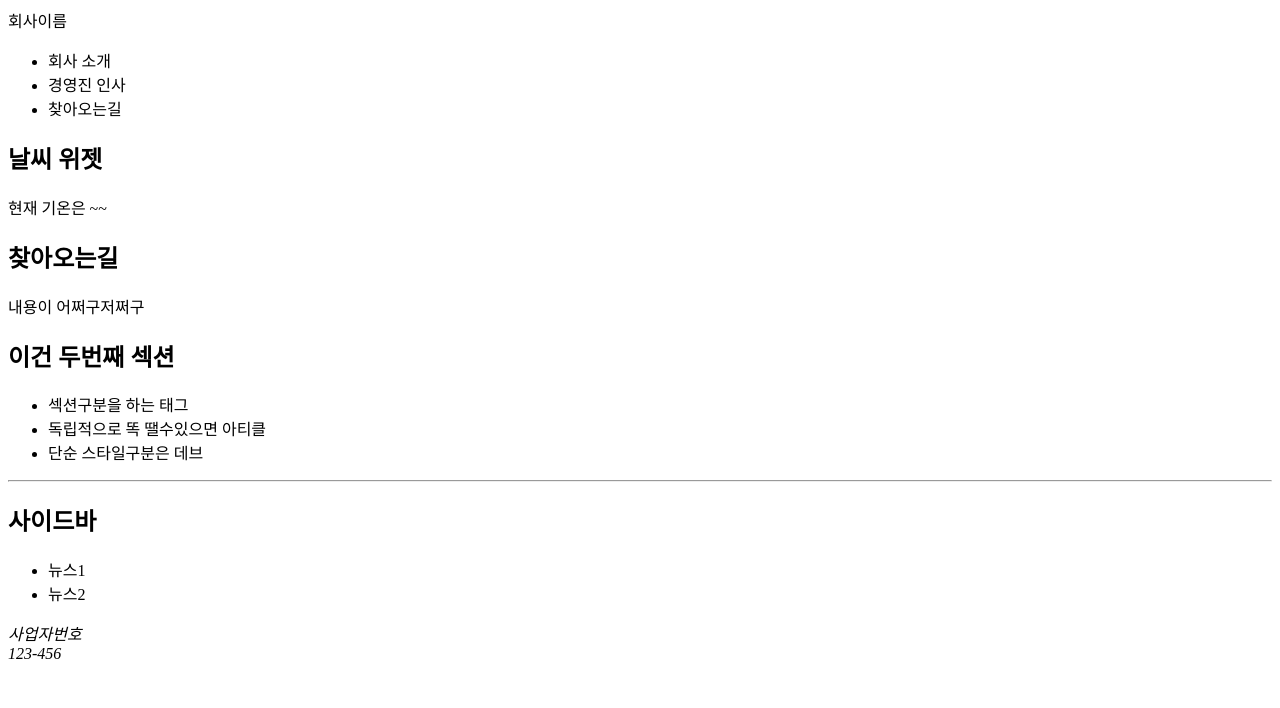
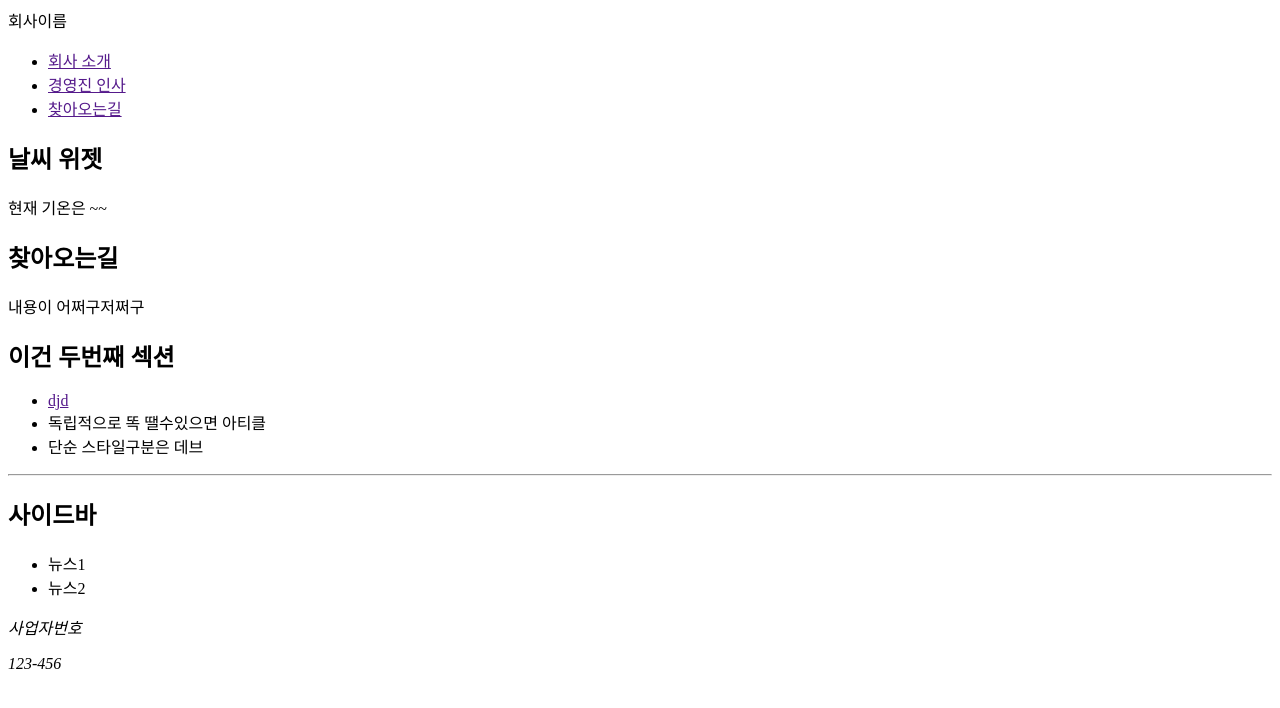
Before and after one commit to zoelee0110/html-lesson, a plain HTML site: page 0722_1.html in a window 1280 px wide. Drawn offline with Linux system fonts and the light colour scheme.

Commit message:
오류수정-li태그 내부 a태그

```diff
--- a/0722_1.html
+++ b/0722_1.html
@@ -9,14 +9,13 @@
     <header>회사이름</header>
     <nav>
         <ul>
-            <LI a href="">회사 소개</LI>
-            <LI a href="">경영진 인사</LI>
-            <LI a href="">찾아오는길</LI>
+            <li> <a href="">회사 소개</a></li>
+            <li><a href="">경영진 인사</a></li>
+            <li><a href="">찾아오는길</a></LI>
         </ul>
     </nav>
     <!-- main시작 -->
-    <header>
-        <main>
+    <main>
             <article>
                 <h2>날씨 위젯</h2>
                 <p>현재 기온은 ~~</p>
@@ -28,12 +27,12 @@
             <section>
                 <h2>이건 두번째 섹션</h2>
                 <ul>
-                <li>섹션구분을 하는 태그</li>
+                <li><a href="">djd</a></li>
                 <li>독립적으로 똑 땔수있으면 아티클</li>
                 <li>단순 스타일구분은 데브</li>
                 </ul>
             </section>
-        </main>
+    </main>
         <!-- main끝 -->
          <hr>
          <!-- hr은 구분선 추가 (마크업에서는 넣고 css에서 지우기도함) -->
@@ -43,14 +42,11 @@
             <li>뉴스2</li>
             </ul>
         </aside>
-    </header>
     <footer>
     <nav>
         <address>
-            <dl>
-                <dt>사업자번호</dt>
-                <dt>123-456</dt>
-            </dl>
+                <p>사업자번호</p>
+                <p>123-456</p>
         </address>
     </nav>
     </footer>
```
Also changed, not shown: 0722_2.html (+24 -7 lines).
